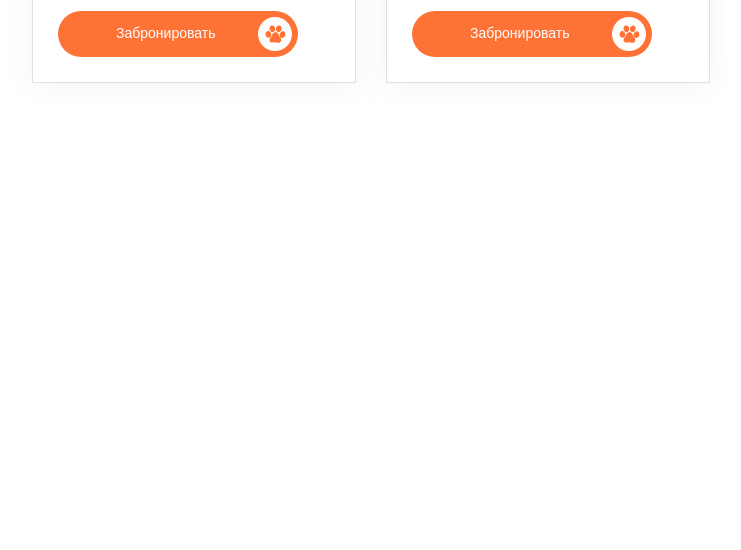
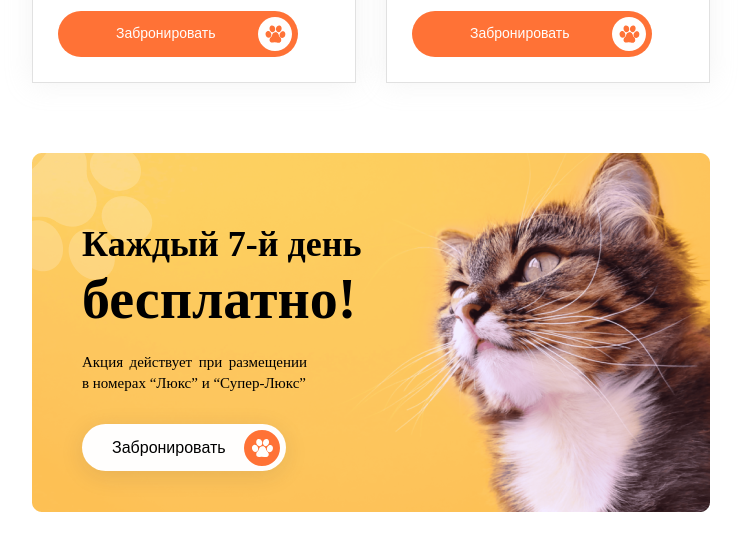
Before and after one commit to Clay1612/CatsHotel, a website: page app/index.html in a window 1280 px wide. Shown: the part 1564-2114 px from the top of the page, without its empty margins (269-1010 px from the left). Before the commit the page ends 1677 px from the top, so only its background shows below. Drawn offline with nearby package versions, Linux system fonts and the light colour scheme; files that its build step writes are made by us from their sources.

Commit message:
промо секция в адаптиве

```diff
--- a/app/index.html
+++ b/app/index.html
@@ -194,7 +194,14 @@
         </div>
       </div>
     </section>
-
+    <section class="main-content__promo-section promo-card">
+      <h3 class="promo-card__title">Каждый 7-й день<br><span>бесплатно!</span></h3>
+      <p class="promo-card__description">Акция действует при размещении в номерах “Люкс” и “Супер-Люкс”</p>
+      <button class="promo-card__submit-button">
+        Забронировать
+        <img src="assets/images/button-cat-paw.svg" alt="Promo submit button">
+      </button>
+    </section>
   </main>
   <script src="js/index.js"></script>
 </body>
--- a/app/scss/components/_cat-card.scss
+++ b/app/scss/components/_cat-card.scss
@@ -1,6 +1,5 @@
 .card {
   display: grid;
-  // justify-items: stretch;
   margin-bottom: 30px;
   width: 290px;
 
--- /dev/null
+++ b/app/scss/components/_promo.scss
@@ -0,0 +1,89 @@
+.promo-card {
+  justify-self: center;
+  width: 290px;
+  padding: 50px 25px 258px 25px;
+
+  text-align: center;
+  background-image:
+    url("/assets/images/Promo-transparent-paw.png"),
+    url("/assets/images/promo-background-mobile.jpg");
+  background-repeat: no-repeat;
+
+  @media (min-width: 768px) {
+    padding: 70px 307px 70px 50px;
+    width: 678px;
+
+    text-align: justify;
+
+    background-image:
+    url("/assets/images/promo-paw-ipad.png"),
+    url("/assets/images/promo-background-ipad.png");
+  }
+
+  @media (min-width: 1366px) {
+    grid-column: 1 / 3;
+    padding: 75px 581px 75px 270px;
+    width:1170px;
+
+    background-image:
+    url("/assets/images/promo-paw-desktop.png"),
+    url("/assets/images/promo-background-desktop.png");
+  }
+
+  &__title {
+    margin: 0px 0px 20px 0px;
+    padding: 0px 0px 0px 0px;
+
+    font-size: 24px;
+    line-height: 28px;
+
+    @media (min-width: 768px) {
+      font-size: 36px;
+      line-height: 43px;
+    }
+
+    span {
+      font-size: 37px;
+      line-height: 44px;
+
+      @media (min-width: 768px) {
+        font-size: 56px;
+        line-height: 66px;
+      }
+    }
+  }
+
+  &__description {
+    margin: 0px 0px 30px 0px;
+    padding: 0px 0px 0px 0px;
+
+    font-size: 15px;
+    line-height: 21px;
+
+    @media (min-width: 768px) {
+      width: 225px;
+      text-align: justify;
+    }
+  }
+
+  &__submit-button {
+    position: relative;
+    padding: 14px 60px 14px 30px;
+
+    font-size: 16px;
+    line-height: 19px;
+
+    background: #FFFEFD;
+    box-shadow: 0px 5px 25px rgba(26, 33, 47, 0.1);
+    border-radius: 25px;
+    border: none;
+
+    img {
+      position: absolute;
+      top: 6px;
+      right: 6px;
+      width: 36px;
+      height: 36px;
+    }
+  }
+}
--- a/app/scss/pages/_index.scss
+++ b/app/scss/pages/_index.scss
@@ -44,9 +44,9 @@
   }
 
   &__cat-card {
+    display: grid;
     justify-self: center;
-
-    display: grid;
+    margin-bottom: 40px;
 
     @media (min-width: 660px) {
       grid-template-columns: 1fr 1fr;
@@ -61,6 +61,10 @@
       grid-template-columns: 1fr 1fr 1fr;
       grid-row-start: 2;
     }
+  }
+
+  &__promo-section {
+    margin-bottom: 70px;
   }
 }
 
--- a/app/scss/style.scss
+++ b/app/scss/style.scss
@@ -2,7 +2,7 @@
 @import "core/fonts";
 
 @import "components/header";
-@import "components/social";
+@import "components/promo";
 @import "components/filter-popup";
 @import "components/cat-card";
 @import "components/footer";
```
Also changed, not shown: app/assets/images/Promo-transparent-paw.png (added), app/assets/images/button-cat-paw.svg (added), app/assets/images/promo-background-desktop.png (added), app/assets/images/promo-background-ipad.png (added), app/assets/images/promo-background-mobile.jpg (added), app/assets/images/promo-paw-desktop.png (added), app/assets/images/promo-paw-ipad.png (added), app/scss/components/_social.scss (deleted), dist/css/style.css, dist/index.html, 1 other file.
